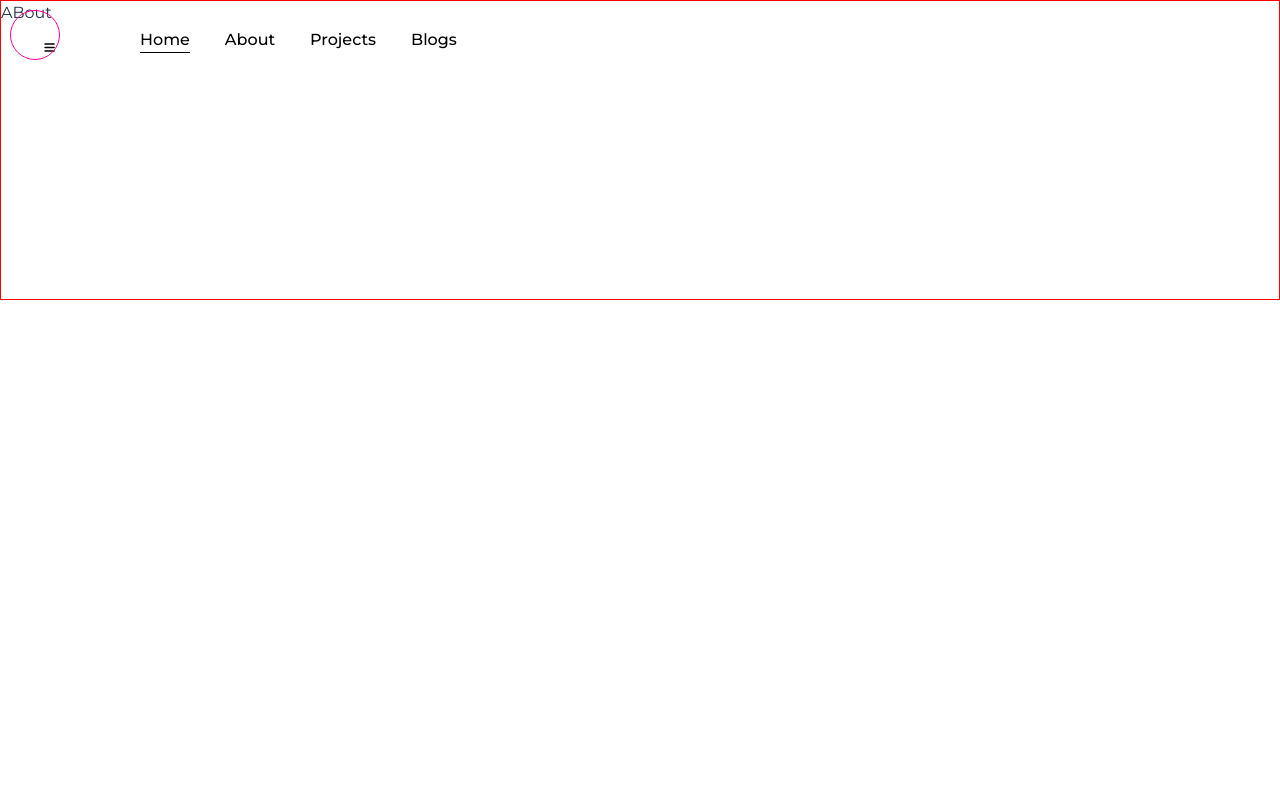
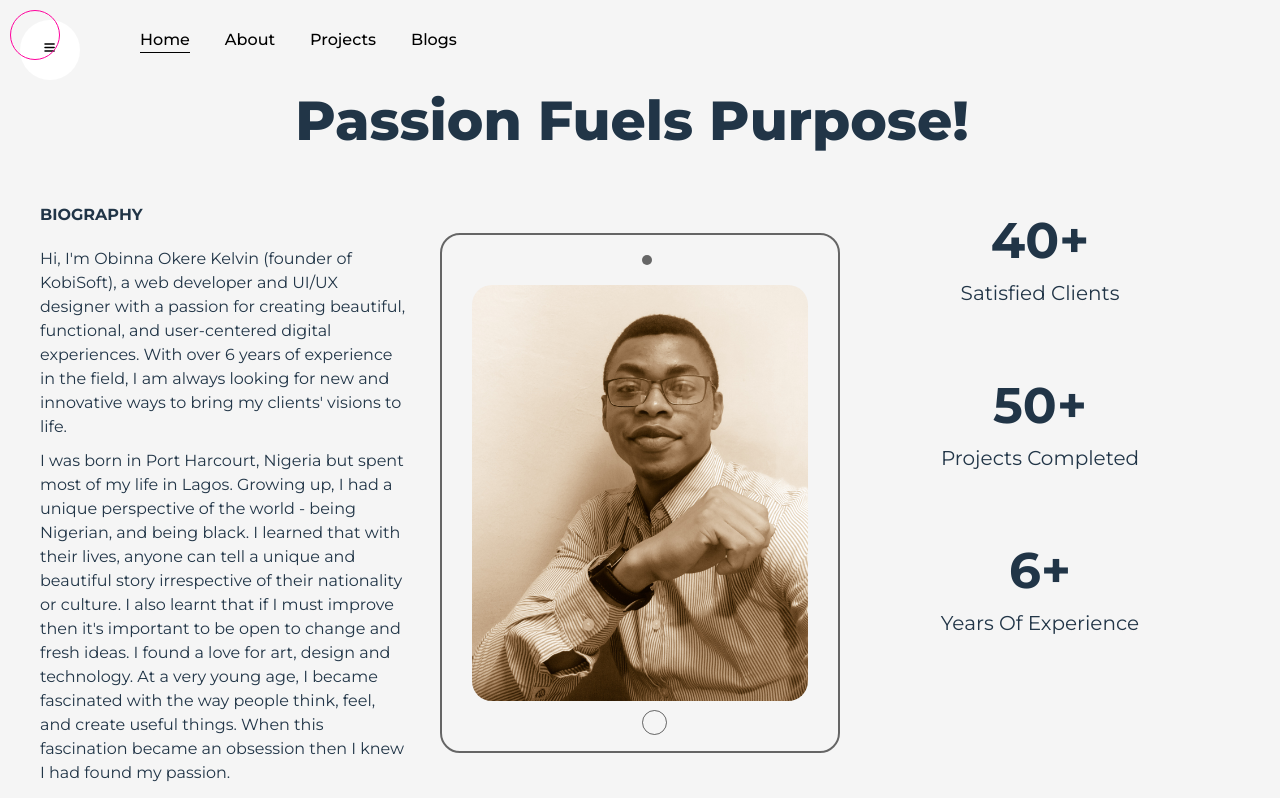
Before and after one commit to ObinnaKelvin/myportfolio2024v2, a React (Vite) app: page /about in a window 1280 px wide. Shown: the top 798 px of the page. Built offline with nearby package versions, Linux system fonts and the light colour scheme.

Commit message:
Biography and stats added

```diff
--- a/src/pages/about/About.jsx
+++ b/src/pages/about/About.jsx
@@ -2,15 +2,79 @@ import React from 'react'
 import './about.scss'
 import Cursor from '../../components/cursor/Cursor'
 import Navbar from '../../components/navbar/Navbar'
+import { Helmet, HelmetProvider, HelmetData } from 'react-helmet-async';
+import { AnimatedText } from '../../components/animatedText/animatedText';
+
+
+const helmetData = new HelmetData({});
 
 function About() {
   return (
     <div className='about-container'>
+      <Helmet helmetData={helmetData}>
+        <title>Obinna Okere | About Page</title>
+        <meta property="og:description" name='description' content='Obinna Okere Kelvin Kobisoft, about page showcasing skills in web development react front end backend developer ui ux '/>
+        <meta property="og:description" content='Obinna Okere Kelvin Kobisoft, about page showcasing skills in web development react front end backend developer ui ux ' />
+        {/* <link rel="canonical" href="https://www.tacobell.com/" /> */}
+      </Helmet>
       <Cursor />
       <Navbar />
 
       <div className="about-wrapper">
-        ABout
+        <div className="about-caption">
+          <AnimatedText text="Passion Fuels Purpose!" className="caption" />
+        </div>
+        <div className="about-details">
+          <div className="about-details-item">
+            <div className="biography-header">
+              BIOGRAPHY
+            </div>
+            <div className="biography-body">
+              <p>
+                  Hi, I'm Obinna Okere Kelvin (founder of KobiSoft), a web developer and UI/UX designer with a passion for creating beautiful,
+                  functional, and user-centered digital experiences. With over 6 years of experience in the field,
+                  I am always looking for new and innovative ways to bring my clients' visions to life.
+              </p>
+              <p>
+                  I was born in Port Harcourt, Nigeria but spent most of my life in Lagos. Growing up, I had a unique perspective of the world - being Nigerian, and being black.
+                  I learned that with their lives, anyone can tell a unique and beautiful story irrespective of their nationality or culture.
+                  I also learnt that if I must improve then it's important to be open to change and fresh ideas.
+                  I found a love for art, design and technology. At a very young age, I became fascinated with the way people think, feel, and create useful things.
+                  When this fascination became an obsession then I knew I had found my passion.
+              </p>
+              <p>
+                  I believe that design is about more than just making things look pretty – it's about solving problems and creating intuitive,
+                  enjoyable experiences for users.
+              </p>
+              <p>
+                  Whether I'm working on a website, mobile app, or other digital product, I bring my commitment to design excellence and user-centered
+                  thinking to every project I work on. I look forward to the opportunity to bring my skills and passion to your next project.
+              </p>
+            </div>
+          </div>
+          <div className="about-details-item">
+              <div className="phone-frame">
+                  <img className='coverImg' src='./pic4.jpg' />
+                  <div className="camera"></div>
+                  <div className="circle-button"></div>
+              </div>
+          </div>
+          <div className="about-details-item">
+                <div className="item">
+                  <div className="stat">40+</div>
+                  <div className="stat-description">Satisfied Clients</div>
+                </div>
+                <div className="item">
+                  <div className="stat">50+</div>
+                  <div className="stat-description">Projects Completed</div>
+                </div>
+                <div className="item">
+                  <div className="stat">6+</div>
+                  <div className="stat-description">Years Of Experience</div>
+                </div>
+          </div>
+        </div>
+
 
       </div>
     </div>
--- a/src/pages/about/about.scss
+++ b/src/pages/about/about.scss
@@ -3,14 +3,135 @@
     flex-direction: column;
     // border: 1px solid red;
     // min-height: 100vh;
-    height: 100vh;
+    // height: 100vh;
+    height: max-content;
+    background-color: #f5f5f5;
 
     .about-wrapper {
         display: flex;
         flex-direction: column;
         // width: 100%;
-        height: 300px;
-        border: 1px solid red;
+        height: max-content;
+        // border: 1px solid red;
+        margin: 80px auto 0px auto;
+        max-width: 1200px;
+
+        .about-caption {
+            display: flex;
+            flex-direction: column;
+            width: max-content;
+            // border: 1px solid red;
+            margin: 0px auto ;
+
+            .caption {
+                font-size: 55px;
+                font-weight: 800;
+                height: max-content;
+                width: 100%;
+                // border: 1px solid red;
+                display: flex;
+                flex-direction: row;
+                flex-wrap: wrap;
+
+                span {
+                    // border: 1px solid red;
+                    width: max-content;
+                    height: max-content;
+                }
+            }
+        }
+
+        .about-details {
+            display: flex;
+            flex-direction: row;
+            flex-wrap: wrap;
+            margin-top: 40px;
+
+            .about-details-item {
+                flex: 1;
+
+                .biography-header {
+                    margin: 0px 0px 20px 0px;
+                    font-weight: bold;
+                }
+
+                .biography-body {
+                    display: flex;
+                    flex-direction: column;
+                    gap: 10px;
+                    padding: 0px 30px 0px 0px;
+                }
+
+                .phone-frame {
+                    border: 2px solid rgba(0, 0, 0, 0.586);
+                    height: 520px;
+                    width: 400px;
+                    border-radius: 20px;
+                    padding: 50px 30px;
+                    overflow: hidden;
+                    position: relative;
+                    display: flex;
+                    margin: 30px 0px 0px 0px;
+
+                    img {
+                        object-fit: cover;
+                        object-position: 0px -170px;
+                        z-index: 1;
+                        width: 400px;
+                        // border: 1px solid red;
+                        border-radius: 20px;
+                    }
+
+                    // .coverImg {
+                    //     width: 500px;
+                    // }
+
+                    .camera {
+                        height: 10px;
+                        width: 10px;
+                        border-radius: 50%;
+                        background-color: rgba(0, 0, 0, 0.586);
+                        position: absolute;
+                        margin: -30px 0px 0px 170px;
+                        z-index: 2;
+                    }
+
+                    .circle-button {
+                        height: 25px;
+                        width: 25px;
+                        border-radius: 50%;
+                        z-index: 2;
+                        position: absolute;
+                        margin: 425px 0px 0px 170px;
+                        // background-color: rgba(0, 0, 0, 0.586);
+                        border: 1px solid rgba(0, 0, 0, 0.586);
+                    }
+                }
+
+                .item {
+                    display: flex;
+                    flex-direction: column;
+                    align-items: center;
+                    justify-content: center;
+                    // border: 1px solid red;
+                    margin-bottom: 60px;
+
+                    .stat {
+                        // border: 1px solid red;
+                        width: max-content;
+                        font-size: 50px;
+                        font-weight: bold;
+                    }
+
+                    .stat-description {
+                        // border: 1px solid red;
+                        width: max-content;
+                        font-size: 20px;
+                    }
+                }
+            }
+
+        }
 
     }
 
--- a/src/pages/home/Home.jsx
+++ b/src/pages/home/Home.jsx
@@ -28,8 +28,8 @@ function Home() {
     <div className="home">
         <Helmet helmetData={helmetData}>
           <title>Obinna Okere | Home Page</title>
-          <meta property="og:description" name='description' content='Obinna Okere Kelvin Kobisoft, showcasing skills in web development '/>
-          <meta property="og:description" content='Obinna Okere Kelvin Kobisoft, showcasing skills in web development ' />
+          <meta property="og:description" name='description' content='Obinna Okere Kelvin Kobisoft, home page showcasing skills in web development react front end backend developer ui ux '/>
+          <meta property="og:description" content='Obinna Okere Kelvin Kobisoft, home page showcasing skills in web development react front end backend developer ui ux ' />
           {/* <link rel="canonical" href="https://www.tacobell.com/" /> */}
         </Helmet>
         <Cursor />
```
Also changed, not shown: public/pic4.jpg (added).
